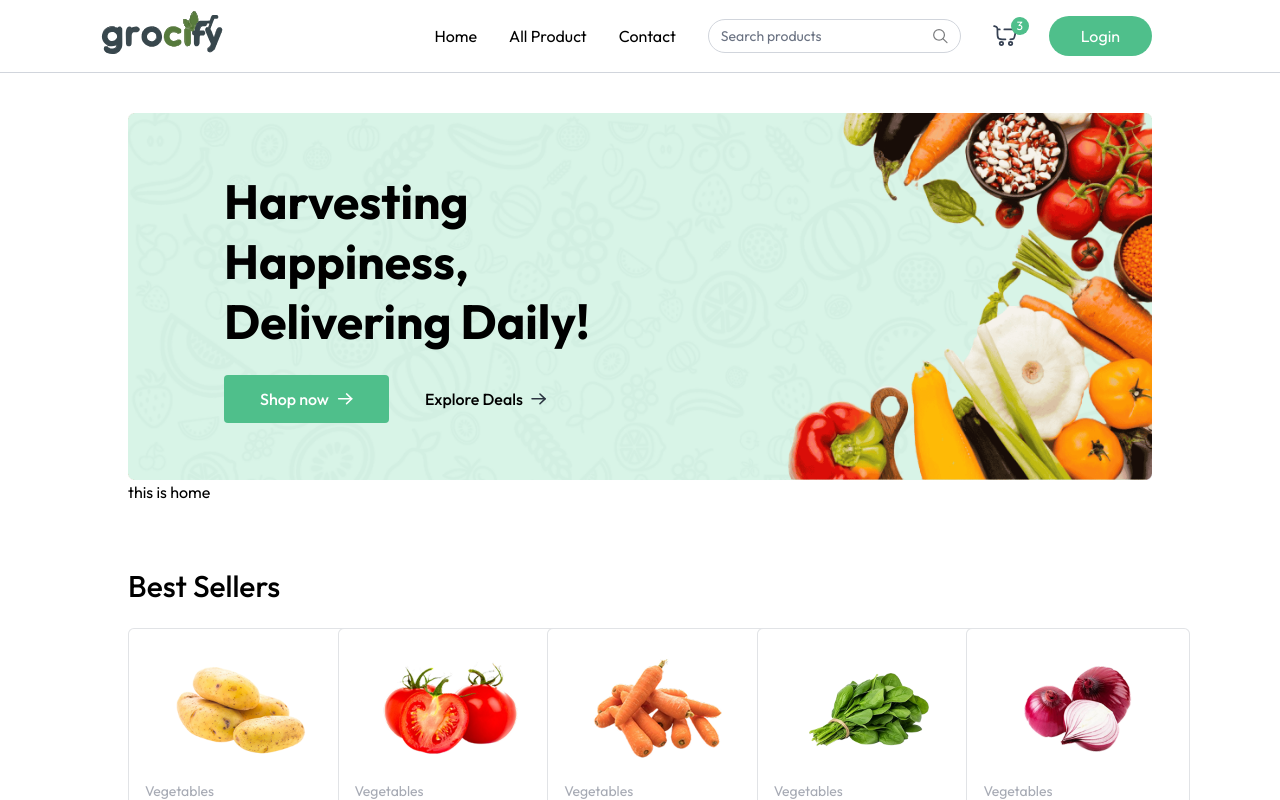
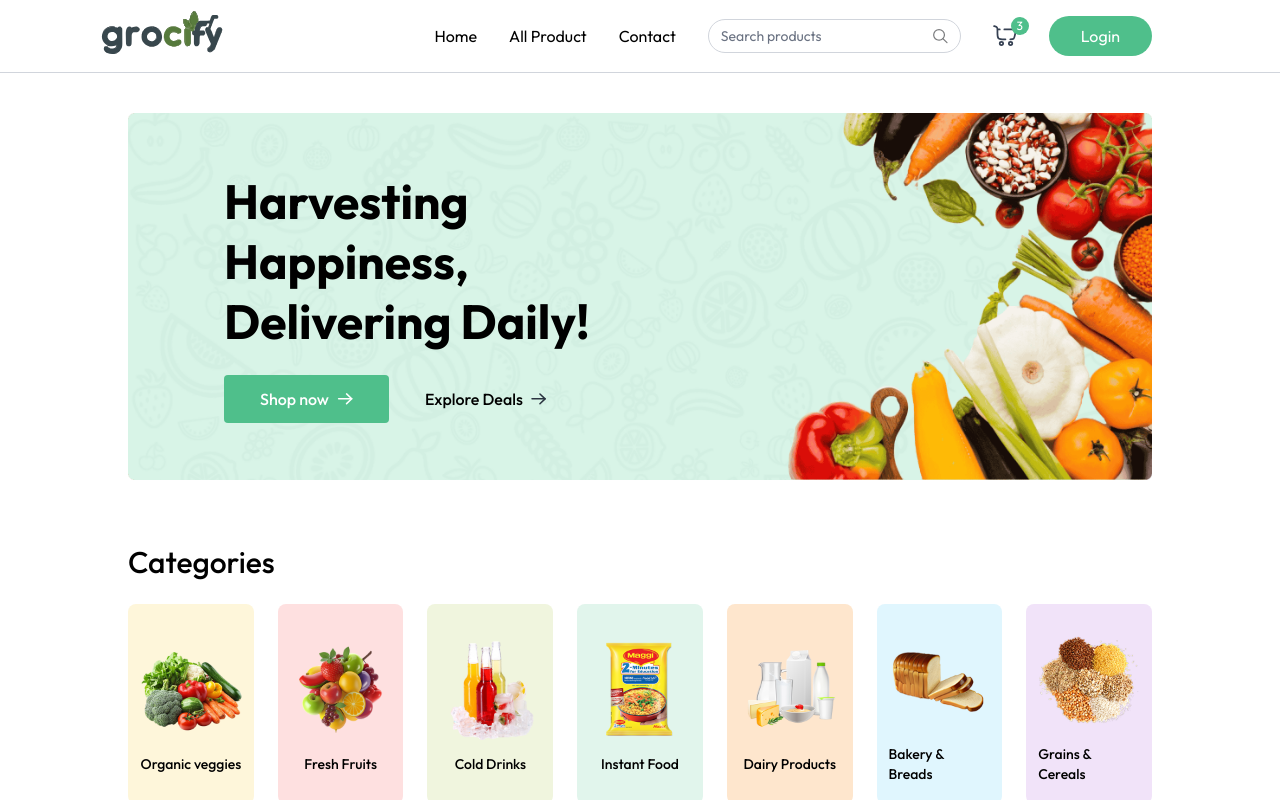
Before and after one commit to 9DFF-2B31/Grocify, a React (Vite) app in the folder Frontend/: page / in a window 1280 px wide. Shown: the top 800 px of the page. Built offline with nearby package versions, Linux system fonts and the light colour scheme.

Commit message:
categories

```diff
--- /dev/null
+++ b/Frontend/src/components/Categories.jsx
@@ -0,0 +1,29 @@
+import React from 'react'
+import {  categories } from '../assets/assets'
+import { AppContextProvider, useAppContext } from '../context/AppContext'
+
+const Categories = () => {
+    const {navigate}=useAppContext()
+  return (
+    <div className='mt-16'>
+      <p className='text-2xl md:text-3xl font-medium'>Categories</p>
+      <div className='grid grid-cols-2 sm:grid-cols-3 md:grid-cols-5 lg:grid-cols-6 xl:grid-cols-7 mt-6 gap-6'>
+        {categories.map((category, index) => (
+          <div key={index} className='group cursor-pointer py-5 px-3 gap-2 rounded-lg flex flex-col justify-center items-center transition-transform duration-300 hover:scale-105 hover:shadow-xl'
+          style={{backgroundColor:category.bgColor}}
+          onClick={()=>{
+            navigate(`/products/${category.path.toLowerCase()}`);
+            scrollTo(0,0)
+
+          }}>
+            <img src={category.image} alt={category.text}
+            className='text-sm font-medium transition max-w-28' />
+            <p className='text-sm font-medium'>{category.text}</p>
+          </div>
+        ))}
+      </div>
+    </div>
+  )
+}
+
+export default Categories
--- a/Frontend/src/pages/Home.jsx
+++ b/Frontend/src/pages/Home.jsx
@@ -2,11 +2,13 @@ import React from 'react';
 import MainBanner from '../components/MainBanner';
 import BestSeller from '../components/BestSeller';
 import BottomBanner from '../components/BottomBanner';
+import Categories from '../components/Categories';
 
 const Home = () => {
   return (
     <div className='mt-10'>
       <MainBanner />
+      <Categories />
       <p>this is home</p>
       <BestSeller />
 
```
